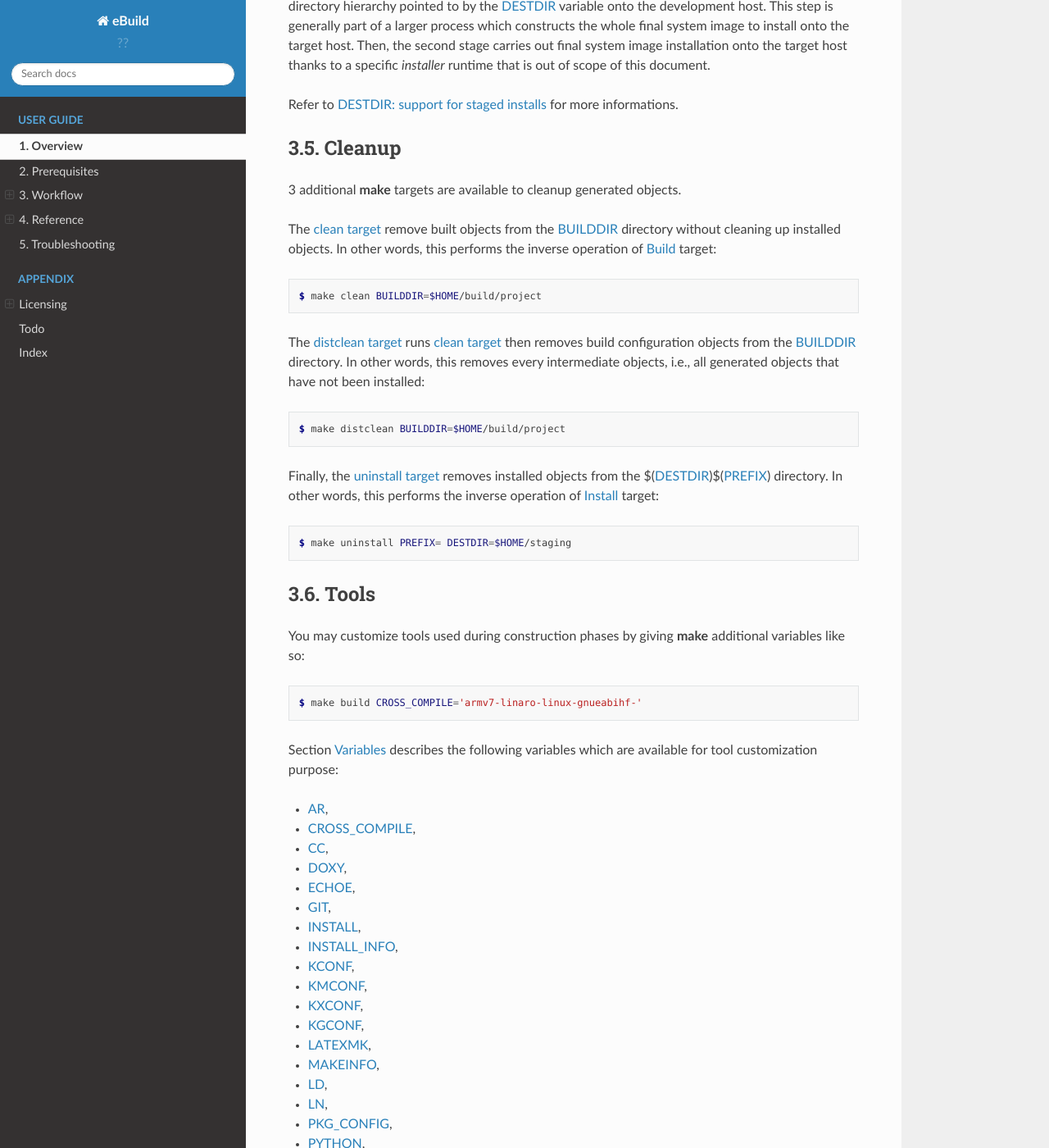
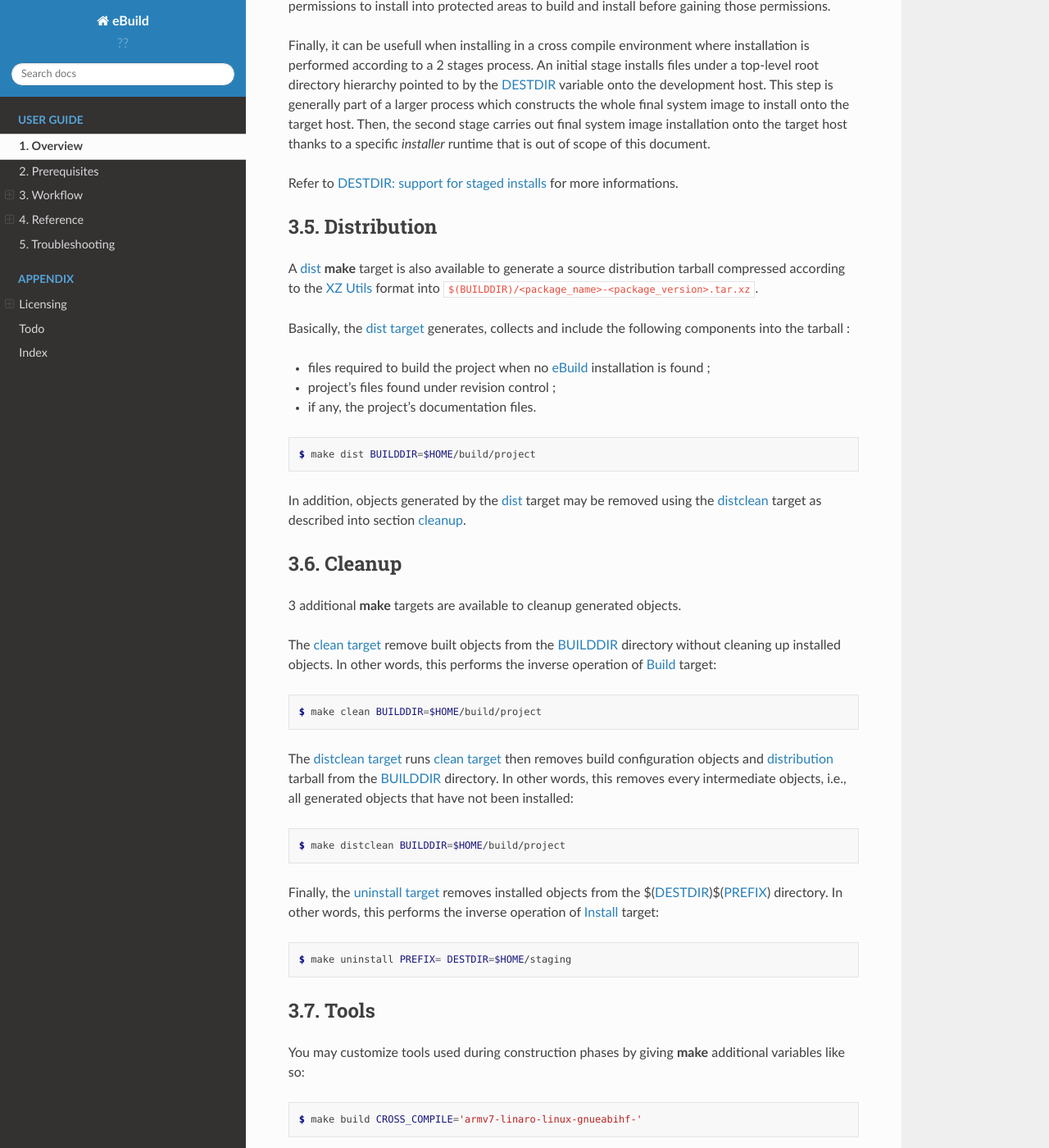
Before and after one commit to grgbr/ebuild, a Sphinx documentation site: the page built from sphinx/user.rst, in a window 1280 px wide and 1400 px high, scrolled down 5169 px. Shown: the whole window at 82% size. Built offline with Sphinx 7.4.7 and the Read the Docs theme 2.0.0, drawn with Linux system fonts in a browser that asks for light colours; some of the changed text lies outside the part shown.

Commit message:
generic source distribution support

```diff
--- a/sphinx/_cdefs.rst
+++ b/sphinx/_cdefs.rst
@@ -76,6 +76,8 @@
 .. |Texinfo|                    replace:: `Texinfo <texinfo_>`_
 .. |Info files|                 replace:: `Info files <texinfo_>`_
 
+.. _xz:                         https://tukaani.org/xz/
+.. |XZ|                         replace:: `XZ Utils <xz_>`_
 
 ..
    Man page reference
--- a/sphinx/user.rst
+++ b/sphinx/user.rst
@@ -26,14 +26,14 @@ Prerequisites
 
 .. rubric:: Minimal requirements
 
-The following installed package is required to build |eBuild| based packages:
+The following installed package is required to build |eBuild| based packages :
 
 * |GNU make|.
 
 .. rubric:: Documentation generation
 
 In addition, you might need the following installed packages to build the
-documentation:
+documentation :
 
 * |Doxygen|,
 * |Kconfiglib|,
@@ -48,11 +48,12 @@ documentation:
 .. rubric:: Full-feature requirements
 
 For a full-featured |eBuild| based package, the following is also required in
-addition to the above:
+addition to the above :
 
 * |KConfig|,
 * |Pkg-config|,
-* A compile and link toolchain such as |GNU Binutils| and |GNU GCC|.
+* a compile and link toolchain such as |GNU Binutils| and |GNU GCC|,
+* |XZ| compression tools.
 
 .. _sect-user-workflow:
 
@@ -77,6 +78,10 @@ After a successful |Install| phase, final constructed objects are located under
 the directory pointed to by ``$(DESTDIR)$(PREFIX)`` where DESTDIR_ and PREFIX_
 are 2 :command:`make` variables the user may specify on the command line to
 customize the final install location.
+
+Alternatively, you may also choose to cleanup_ generated objects. In addition,
+you are also provided with the ability to generate a source distribution_
+tarball.
 
 To begin with, configure_ the build process according to the following section.
 
@@ -292,6 +297,28 @@ this document.
 
 Refer to |gnu_install_destdir| for more informations.
 
+Distribution
+------------
+
+A :ref:`dist <target-dist>` :command:`make` target is also available to generate
+a source distribution tarball compressed according to the |XZ| format into
+:file:`$(BUILDDIR)/<package_name>-<package_version>.tar.xz`.
+
+Basically, the :ref:`dist target <target-dist>` generates, collects and include
+the following components into the tarball :
+
+* files required to build the project when no |eBuild| installation is found ;
+* project's files found under revision control ;
+* if any, the project's documentation files.
+
+.. code-block:: console
+
+   $ make dist BUILDDIR=$HOME/build/project
+
+In addition, objects generated by the :ref:`dist <target-dist>` target may be
+removed using the :ref:`distclean <target-distclean>` target as described into
+section cleanup_.
+
 Cleanup
 -------
 
@@ -306,8 +333,8 @@ In other words, this performs the inverse operation of |Build| target:
    $ make clean BUILDDIR=$HOME/build/project
 
 The :ref:`distclean target <target-distclean>` runs
-:ref:`clean target <target-clean>` then removes build configuration objects from
-the BUILDDIR_ directory.
+:ref:`clean target <target-clean>` then removes build configuration objects and
+distribution_ tarball from the BUILDDIR_ directory.
 In other words, this removes every intermediate objects, i.e., all generated
 objects that have not been installed:
 
@@ -416,13 +443,28 @@ under the BUILDDIR_ directory.
 Refer to section Configure_ for a list of variables affecting this target
 behavior.
 
+.. _target-dist:
+
+dist
+****
+
+Build source distribution_ tarball including :
+
+* |eBuild| files required to build a project under :file:`ebuild` directory,
+* project's documentation under :file:`docs` directory,
+* project's files that are under revision control.
+
+Tarball will be located under the BUILDDIR_ directory and named after the
+following scheme : :file:`<package_name>-<package_version>.tar.xz`.
+
 .. _target-distclean:
 
 distclean
 *********
 
 Run :ref:`clean target <target-clean>` then remove build configuration objects
-created by the build configuration targets from the BUILDDIR_ directory.
+created by the build configuration and distribution_ targets from the BUILDDIR_
+directory.
 
 Refer to section Configure_ for a list of configuration targets variables
 affecting this target behavior.
@@ -1115,7 +1157,7 @@ In case an error happens such as the one below:
    Makefile:10: *** '/usr/share/ebuild': no valid Ebuild install found !.  Stop.
 
 This means the project is not able to find the location where ebuild_ is
-installed.  This may happen when working with a project source tree that has
+installed.  This *may* happen when working with a project source tree that has
 been retrieved from version control system, i.e., not extracted from a source
 distribution tarball.
 
```
Also changed, not shown: 6 other files.
